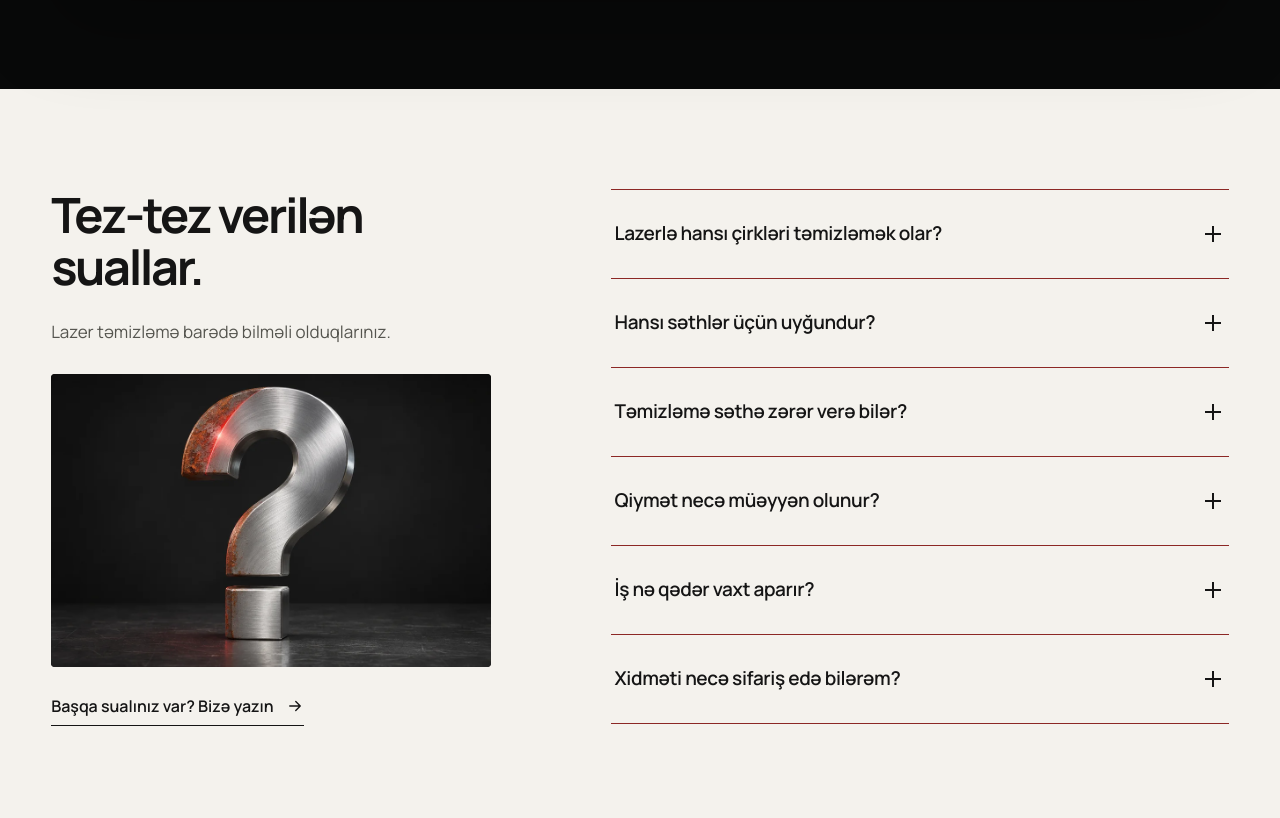
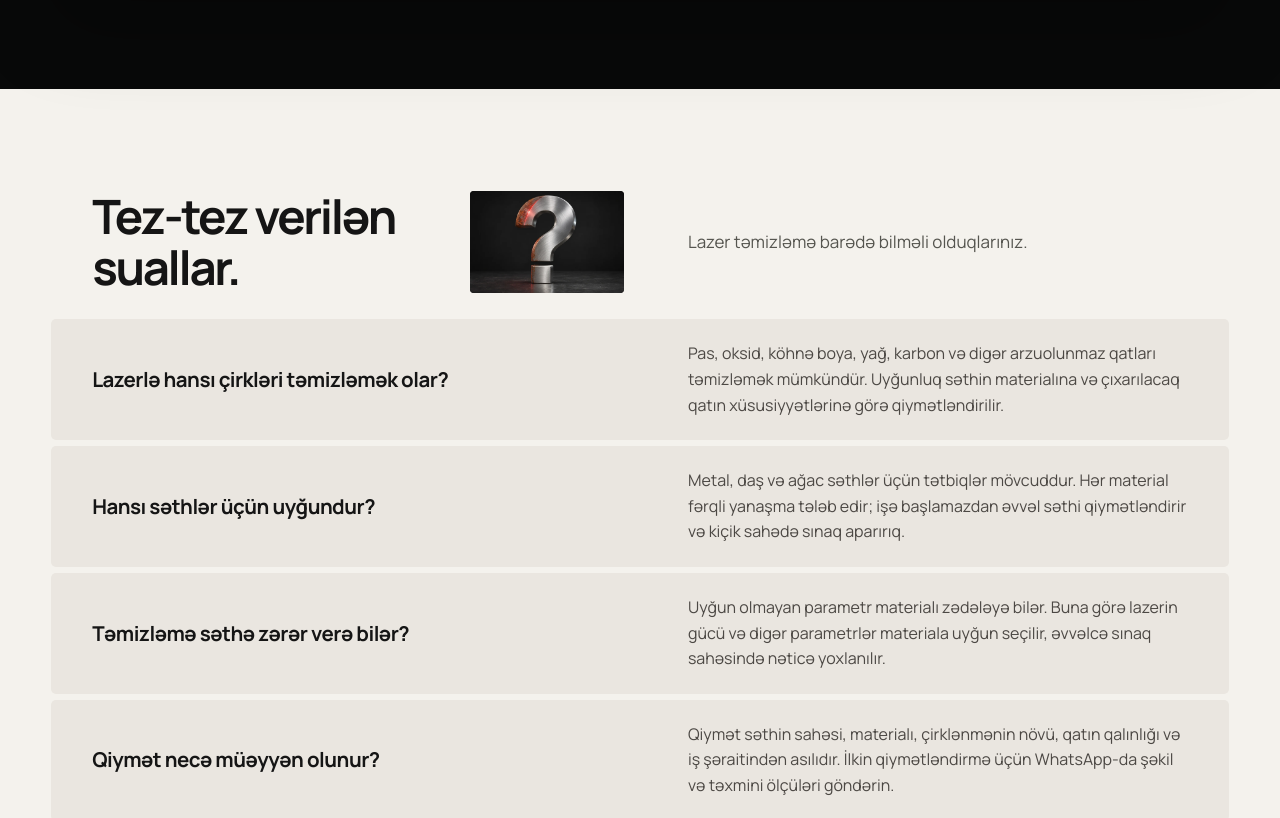
Before and after one commit to Kvseis/LaserX-Website, a Next.js app: page / in a window 1280 px wide. Shown: the part 9755-10573 px from the top of the page. Built offline with nearby package versions, Linux system fonts and the light colour scheme.

Commit message:
Homepage FAQ question and answer layout refinement

```diff
--- a/src/components/FaqSection.module.css
+++ b/src/components/FaqSection.module.css
@@ -1,36 +1,114 @@
-.section { padding: 100px 4vw 112px; color: var(--ink); background: var(--paper); }
-.layout { display: grid; grid-template-columns: minmax(0, .85fr) minmax(0, 1.15fr); gap: clamp(48px, 8vw, 128px); max-width: 1440px; margin-inline: auto; }
-.intro h2 { max-width: 440px; margin: 0; font-size: clamp(36px, 3.8vw, 58px); font-weight: 650; line-height: 1.08; letter-spacing: -.05em; }
-.intro > p { max-width: 340px; margin: 24px 0; color: #55554f; font-size: 17px; line-height: 1.65; }
-.visual { max-width: 440px; margin: 28px 0 20px; overflow: hidden; border-radius: 4px; background: #171717; }
-.visual img { display: block; width: 100%; height: auto; transition: transform 600ms cubic-bezier(.2,.8,.2,1); }
+.section {
+  padding-block: clamp(64px, 8vw, 112px);
+  color: var(--ink);
+  background: var(--paper);
+}
+
+.layout {
+  --columns: minmax(0, 1fr) minmax(0, .94fr);
+  --column-gap: clamp(28px, 5vw, 80px);
+  --inset: clamp(20px, 3.2vw, 48px);
+  width: var(--wrap);
+  margin-inline: auto;
+}
+
+.intro,
+.item {
+  display: grid;
+  grid-template-columns: var(--columns);
+  align-items: center;
+  column-gap: var(--column-gap);
+  padding-inline: var(--inset);
+}
+
+.intro { margin-bottom: 26px; }
+
+.heading {
+  display: flex;
+  align-items: center;
+  justify-content: space-between;
+  gap: clamp(12px, 2vw, 30px);
+}
+
+.heading h2 {
+  margin: 0;
+  font-size: clamp(32px, 3.7vw, 56px);
+  font-weight: 650;
+  line-height: 1.08;
+  letter-spacing: -.05em;
+}
+
+.visual {
+  width: clamp(96px, 12vw, 160px);
+  height: auto;
+  flex: none;
+  border-radius: 4px;
+  background: #171717;
+}
+
+.intro p {
+  max-width: 38ch;
+  margin: 0;
+  color: #55554f;
+  font-size: 17px;
+  line-height: 1.65;
+}
+
+.questions { display: grid; gap: 6px; margin: 0; }
+
+.item {
+  min-height: 96px;
+  padding-block: 22px;
+  border-radius: 5px;
+  background: #eae6e0;
+  transition: background-color 200ms ease;
+}
+
+.item dt {
+  font-size: clamp(17px, 1.6vw, 22px);
+  font-weight: 650;
+  line-height: 1.35;
+  letter-spacing: -.025em;
+}
+
+.item dd {
+  max-width: 66ch;
+  margin: 0;
+  color: #4c4844;
+  font-size: 16px;
+  line-height: 1.6;
+}
+
 @media (hover: hover) and (pointer: fine) {
-  .visual:hover img { transform: scale(1.025); }
+  .item:hover { background: #f0dfda; box-shadow: inset 3px 0 #b52c26; }
 }
-.intro a:focus-visible, .item summary:focus-visible { outline: 2px solid var(--red); outline-offset: 5px; }
-.intro a { display: inline-flex; align-items: center; gap: 12px; padding-block: 8px; border-bottom: 1px solid currentColor; font-size: 16px; font-weight: 600; transition: color 180ms ease; }
-.intro a:hover { color: var(--red); }
-.questions { border-top: 1px solid #8c2825; }
-.item { border-bottom: 1px solid #8c2825; }
-.item summary { display: flex; align-items: center; justify-content: space-between; gap: 24px; min-height: 88px; padding: 24px 4px; list-style: none; cursor: pointer; font-size: 19px; font-weight: 600; line-height: 1.45; letter-spacing: -.02em; transition: color 180ms ease; }
-.item summary::-webkit-details-marker { display: none; }
-.item summary:hover { color: var(--red); }
-.item summary i { position: relative; flex: 0 0 24px; height: 24px; }
-.item summary i::before, .item summary i::after { content: ''; position: absolute; top: 11px; left: 4px; width: 16px; height: 2px; background: currentColor; }
-.item summary i::after { transform: rotate(90deg); transition: transform 180ms ease; }
-.item[open] summary i::after { transform: rotate(0); }
-.item[open] summary { color: #b52c26; }
-.item > p { max-width: 660px; margin: 0; padding: 0 48px 28px 4px; color: #55554f; font-size: 16px; line-height: 1.8; }
+
+.contact { display: flex; justify-content: flex-end; margin-top: 22px; padding-inline: var(--inset); }
+
+.contact a {
+  display: inline-flex;
+  align-items: center;
+  gap: 12px;
+  padding-block: 8px;
+  border-bottom: 1px solid currentColor;
+  font-size: 16px;
+  font-weight: 600;
+  transition: color 180ms ease;
+}
+
+.contact a:hover { color: #b52c26; }
+
 @media (max-width: 760px) {
-  .section { padding: 64px 4vw 72px; }
-  .layout { grid-template-columns: 1fr; gap: 36px; }
-  .intro h2 { max-width: 370px; font-size: 38px; }
-  .intro > p { margin-block: 20px 16px; font-size: 16px; }
-  .visual { max-width: none; margin-block: 24px 16px; }
-  .item summary { min-height: 80px; gap: 16px; font-size: 17px; }
-  .item > p { padding-right: 32px; }
+  .layout { --columns: minmax(0, 1fr); --inset: 18px; }
+  .intro { gap: 14px; margin-bottom: 22px; padding-inline: 0; }
+  .heading h2 { font-size: clamp(28px, 8vw, 42px); }
+  .visual { width: clamp(72px, 23vw, 96px); }
+  .intro p { font-size: 16px; }
+  .item { gap: 8px; padding-block: 18px; }
+  .item dd { font-size: 15px; }
+  .contact { justify-content: flex-start; padding-inline: 0; }
 }
+
 @media (prefers-reduced-motion: reduce) {
-  .section a, .item summary, .item summary i::after, .visual img { transition: none; }
-  .visual:hover img { transform: none; }
+  .item, .contact a { transition: none; }
 }
--- a/src/components/FaqSection.tsx
+++ b/src/components/FaqSection.tsx
@@ -10,27 +10,30 @@ const manrope = Manrope({ subsets: ['latin', 'latin-ext', 'cyrillic'], display:
 export default function FaqSection({ copy }: { copy: SiteCopy['faq'] }) {
   return <section id="suallar" className={`${styles.section} ${manrope.className}`} aria-labelledby="faq-title">
     <div className={styles.layout}>
-      <div className={styles.intro}>
-        <h2 id="faq-title">{copy.title}</h2>
-        <p>{copy.intro}</p>
-        <div className={styles.visual} aria-hidden="true">
+      <header className={styles.intro}>
+        <div className={styles.heading}>
+          <h2 id="faq-title">{copy.title}</h2>
           <Image
+            className={styles.visual}
             src="/images/faq-metal-question.webp"
             alt=""
             width={1000}
             height={667}
-            sizes="(max-width: 760px) 92vw, 38vw"
+            sizes="(max-width: 760px) 96px, 160px"
             data-source="illustration"
             data-subject="metal question mark"
           />
         </div>
+        <p>{copy.intro}</p>
+      </header>
+      <dl className={styles.questions}>
+        {copy.items.map(([question, answer]) => <div className={styles.item} key={question}>
+          <dt>{question}</dt>
+          <dd>{answer}</dd>
+        </div>)}
+      </dl>
+      <div className={styles.contact}>
         <a href={whatsapp}>{copy.contact}<ButtonArrow /></a>
-      </div>
-      <div className={styles.questions}>
-        {copy.items.map(([question, answer]) => <details className={styles.item} key={question}>
-          <summary><span>{question}</span><i aria-hidden="true" /></summary>
-          <p>{answer}</p>
-        </details>)}
       </div>
     </div>
   </section>;
```
Also changed, not shown: scripts/visual-check.mjs (+17 -8 lines).
